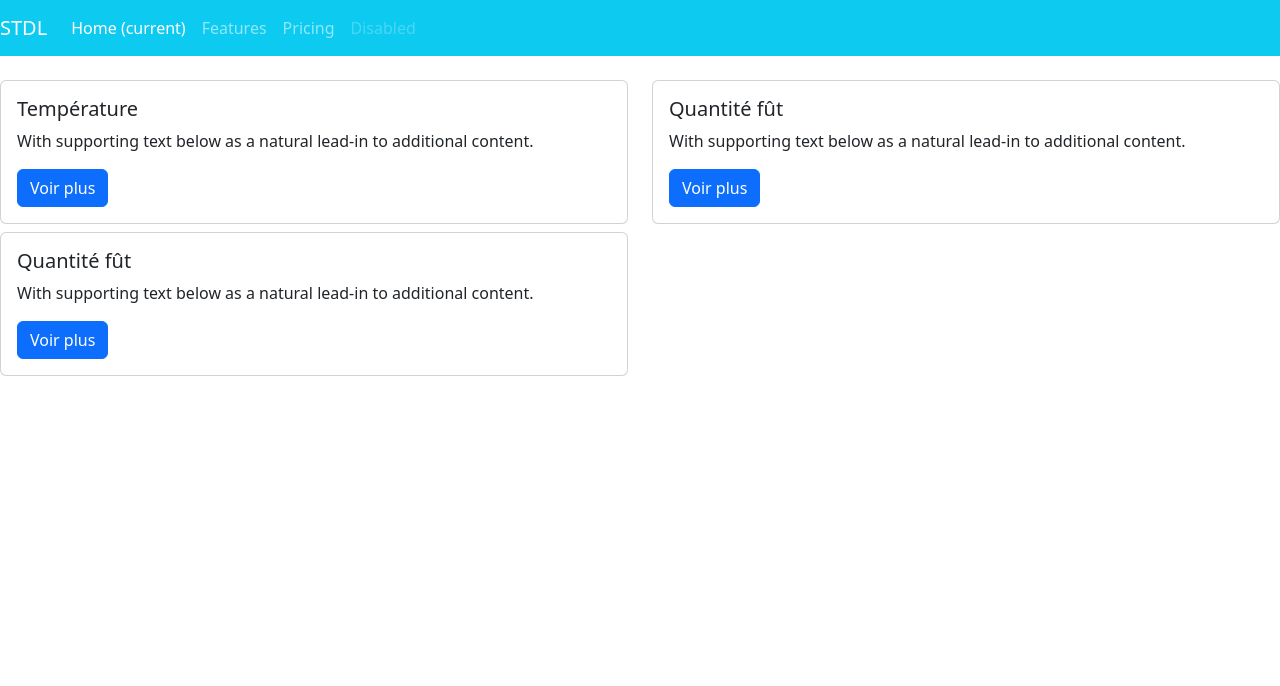
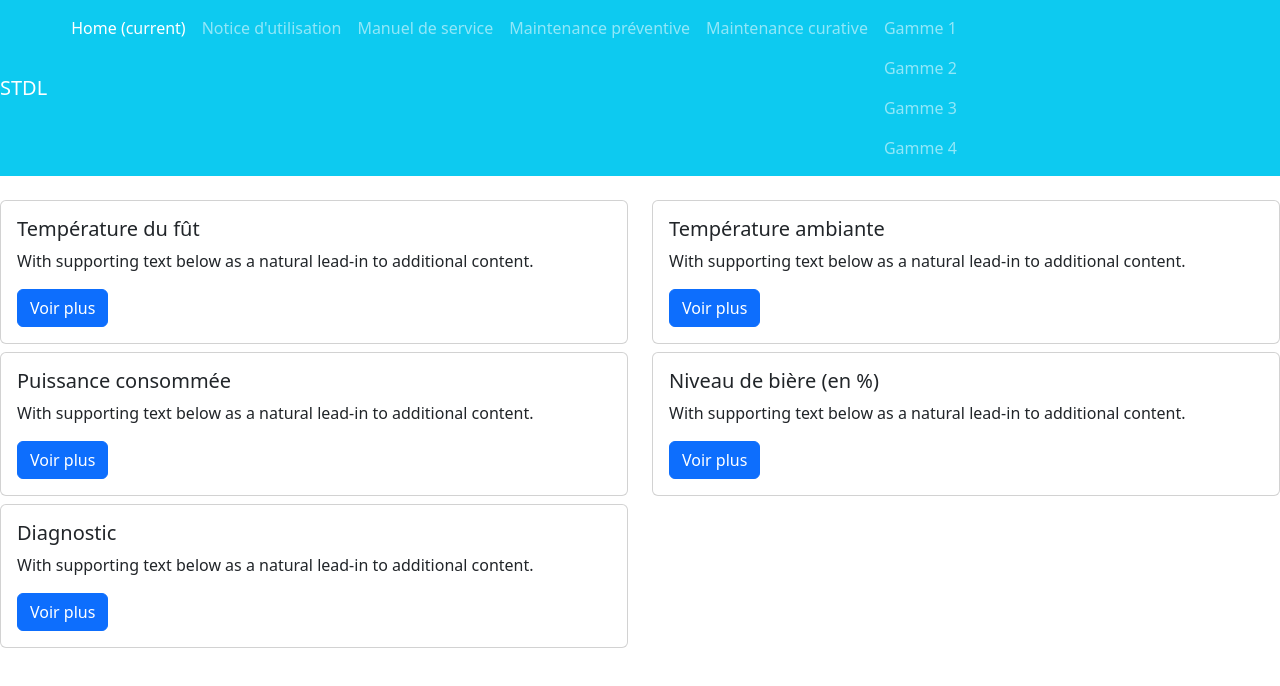
Before and after one commit to nicolaspoda/SAE-ALT-S3-Dev-22-23-STDS-3B-Equipe-6, a plain HTML site: page Sprint1/code/home.html in a window 1280 px wide. Drawn offline with nearby package versions, Linux system fonts and the light colour scheme.

Commit message:
mise à jour home

```diff
--- a/Sprint1/code/home.html
+++ b/Sprint1/code/home.html
@@ -21,20 +21,24 @@
         <div class="collapse navbar-collapse" id="navbarNavAltMarkup">
             <div class="navbar-nav">
                 <a class="nav-item nav-link active" href="#">Home <span class="sr-only">(current)</span></a>
-                <a class="nav-item nav-link" href="#">Features</a>
-                <a class="nav-item nav-link" href="#">Pricing</a>
-                <a class="nav-item nav-link disabled" href="#">Disabled</a>
+                <a class="nav-item nav-link" href="#">Notice d'utilisation</a>
+                <a class="nav-item nav-link" href="#">Manuel de service</a>
+                <a class="nav-item nav-link" href="#">Maintenance préventive</a>
+                <a class="nav-item nav-link" href="#">Maintenance curative</a>
+                <div class="subnav">
+                    <a class="nav-item nav-link" href="#">Gamme 1</a>
+                    <a class="nav-item nav-link" href="#">Gamme 2</a>
+                    <a class="nav-item nav-link" href="#">Gamme 3</a>
+                    <a class="nav-item nav-link" href="#">Gamme 4</a>
+                </div>
             </div>
         </div>
     </nav>
-
-
-
     <div class="row mt-4">
         <div class="col-sm-6">
             <div class="card">
                 <div class="card-body">
-                    <h5 class="card-title">Température</h5>
+                    <h5 class="card-title">Température du fût</h5>
                     <p class="card-text">With supporting text below as a natural lead-in to additional content.</p>
                     <a href="#" class="btn btn-primary">Voir plus</a>
                 </div>
@@ -43,7 +47,7 @@
         <div class="col-sm-6">
             <div class="card">
                 <div class="card-body">
-                    <h5 class="card-title">Quantité fût</h5>
+                    <h5 class="card-title">Température ambiante</h5>
                     <p class="card-text">With supporting text below as a natural lead-in to additional content.</p>
                     <a href="#" class="btn btn-primary">Voir plus</a>
                 </div>
@@ -52,7 +56,25 @@
         <div class="col-sm-6 mt-2">
             <div class="card">
                 <div class="card-body">
-                    <h5 class="card-title">Quantité fût</h5>
+                    <h5 class="card-title">Puissance consommée</h5>
+                    <p class="card-text">With supporting text below as a natural lead-in to additional content.</p>
+                    <a href="#" class="btn btn-primary">Voir plus</a>
+                </div>
+            </div>
+        </div>
+        <div class="col-sm-6 mt-2">
+            <div class="card">
+                <div class="card-body">
+                    <h5 class="card-title">Niveau de bière (en %)</h5>
+                    <p class="card-text">With supporting text below as a natural lead-in to additional content.</p>
+                    <a href="#" class="btn btn-primary">Voir plus</a>
+                </div>
+            </div>
+        </div>
+        <div class="col-sm-6 mt-2">
+            <div class="card">
+                <div class="card-body">
+                    <h5 class="card-title">Diagnostic</h5>
                     <p class="card-text">With supporting text below as a natural lead-in to additional content.</p>
                     <a href="#" class="btn btn-primary">Voir plus</a>
                 </div>
```
